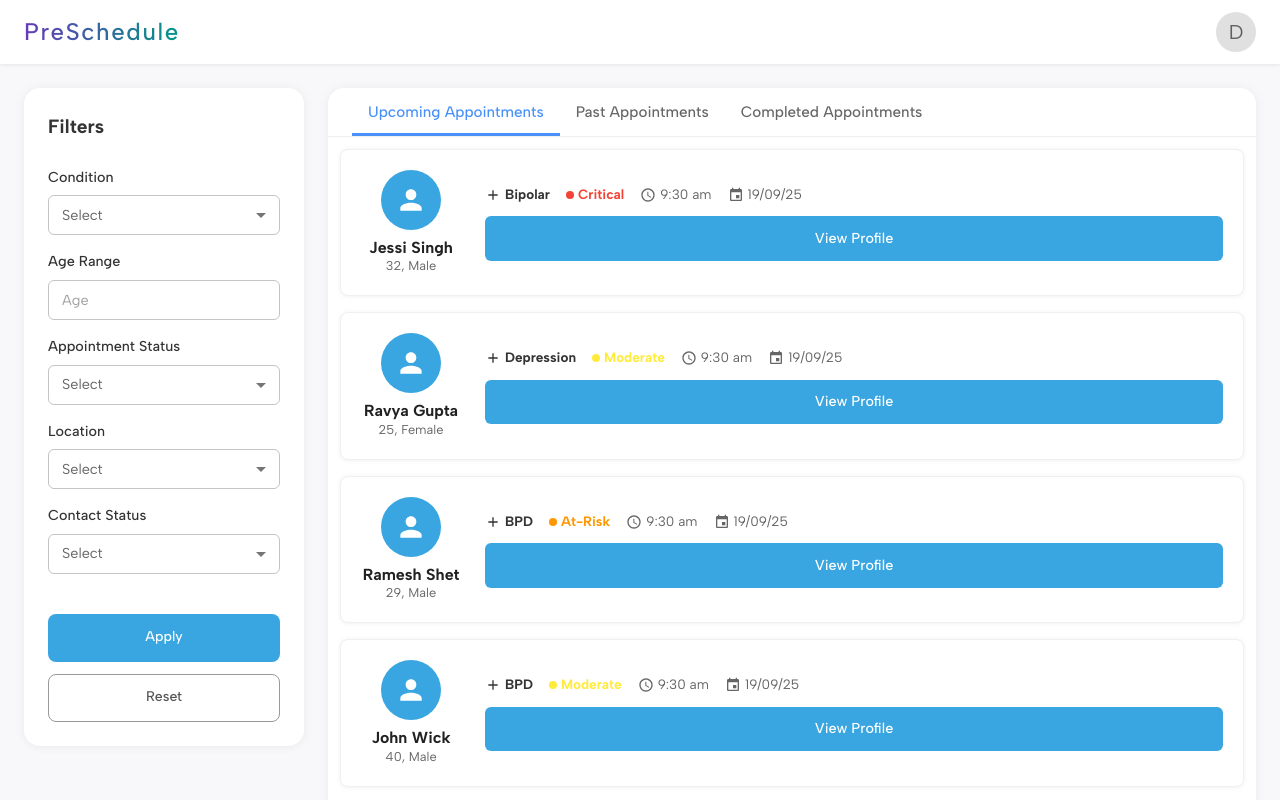
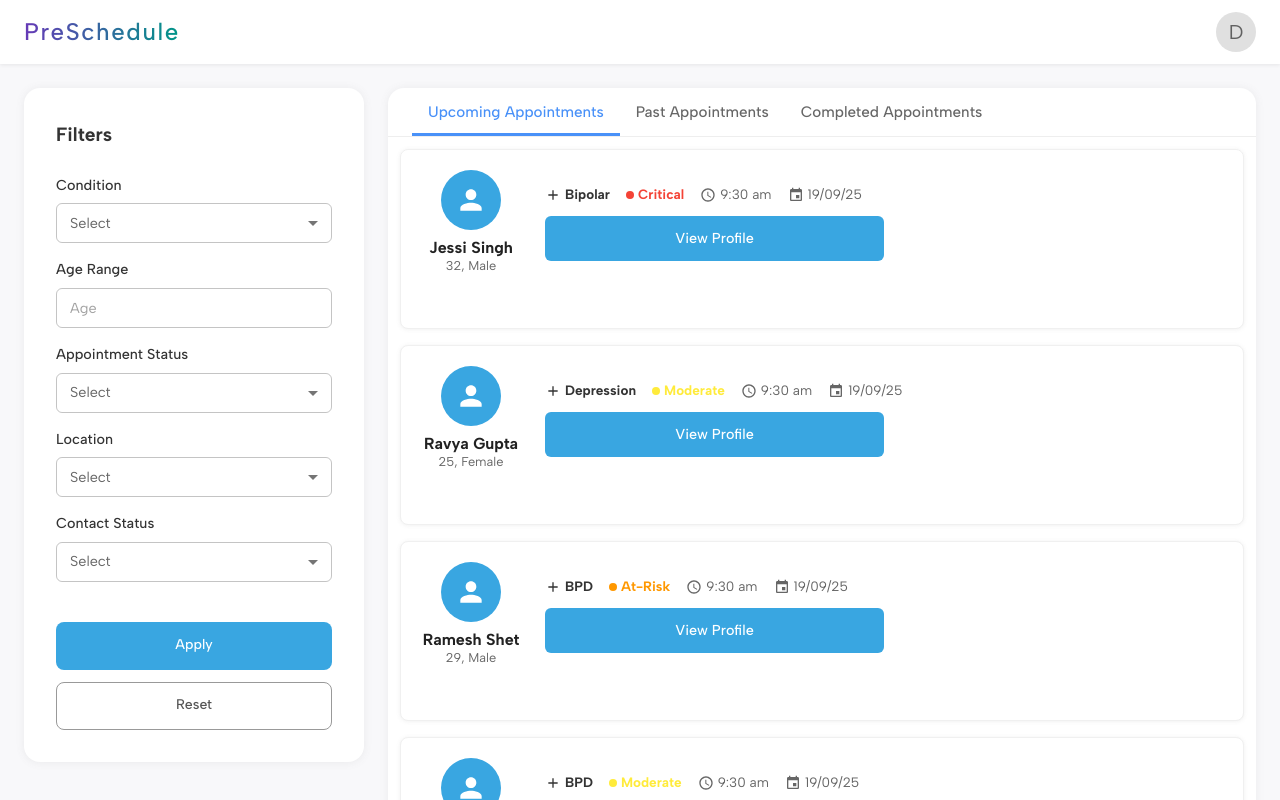
Before and after one commit to shrilakshmi1106/doctor-dashboard-frontend, a React (Vite) app: page /appointments in a window 1280 px wide. Shown: the top 800 px of the page. Built offline with nearby package versions, Linux system fonts and the light colour scheme; some icons are missing.

Commit message:
added appointments page

```diff
--- a/src/pages/AppointmentsPage.jsx
+++ b/src/pages/AppointmentsPage.jsx
@@ -199,6 +199,7 @@ function AppointmentCard({ appointment }) {
             sx={{
                 mb: 2,
                 borderRadius: "8px",
+                minHeight: 180,
                 boxShadow: "0px 0.5px 4px 0px rgba(111, 111, 111, 0.1)",
                 border: "1px solid #f0f0f0",
                 "&:hover": {
@@ -289,27 +290,27 @@ function AppointmentCard({ appointment }) {
                     </Box>
 
                     {/* View Profile Button */}
-                    <Button
+                   <Button
                         variant="contained"
-                        fullWidth
                         sx={{
+                            width: "50%",
+                            alignSelf: "flex-start",
                             borderRadius: "6px",
                             textTransform: "none",
                             py: 1.2,
                             fontWeight: 500,
                             fontSize: "0.9rem",
-                            boxShadow: 'none',
+                            boxShadow: "none",
                             background: CUSTOM_BLUE,
-                            color: '#fff',
+                            color: "#fff",
                             "&:hover": {
                                 background: HOVER_BLUE,
                             },
                         }}
-                    >
+                        >
                         View Profile
-                    </Button>
+                        </Button>
                 </Box>
-
             </CardContent>
         </Card>
     );
@@ -407,10 +408,10 @@ export default function AppointmentsPage() {
                 <Box sx={{ display: 'flex', gap: 3 }}>
 
                     {/* Filters Sidebar */}
-                    <Box sx={{ width: 280, flexShrink: 0 }}>
+                    <Box sx={{ width: 340, flexShrink: 0 }}>
                         <Paper
                             sx={{
-                                p: 3,
+                                p: 4,
                                 borderRadius: '16px',
                                 boxShadow: '0px 0.5px 9px 0px rgba(111, 111, 111, 0.1)',
                                 bgcolor: 'white',
```
